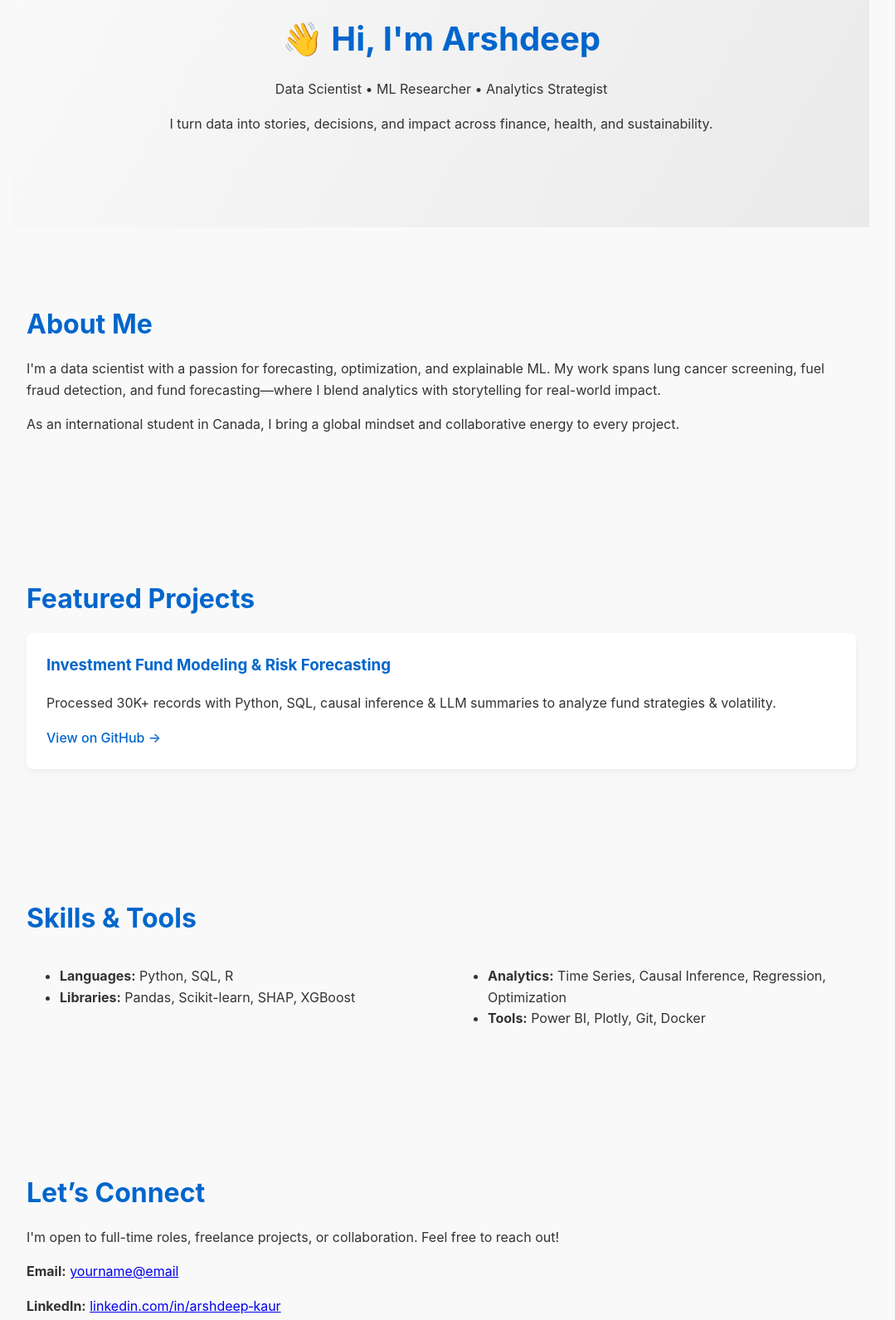
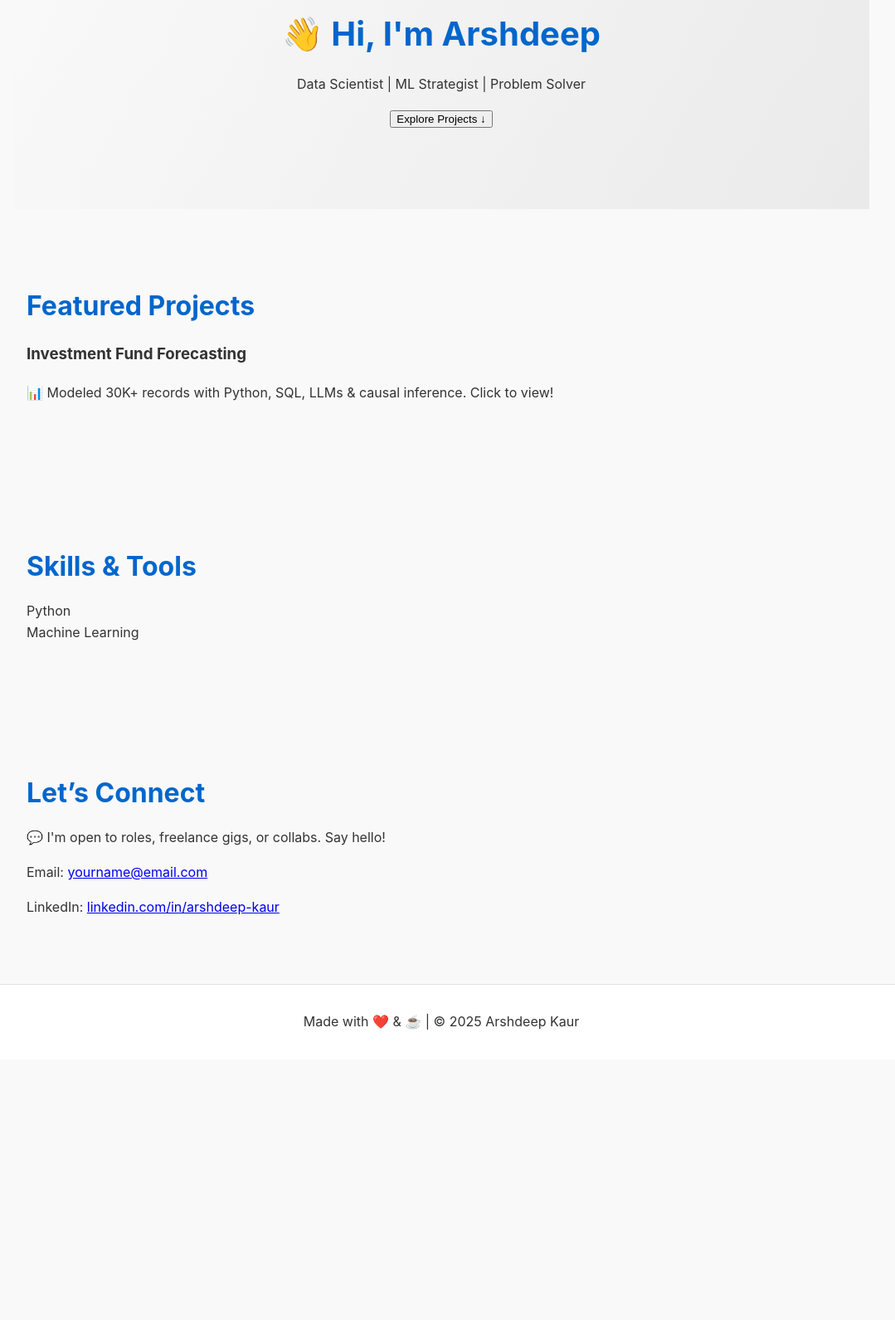
Before and after one commit to Arshkaur1/arshdeepkaur.github.io, a plain HTML site: page index.html in a window 1280 px wide. Shown: the part 240-1831 px from the top of the page at 83% size, without its empty margins (108-1187 px from the left). After the commit the page ends 1517 px from the top, so only its background shows below. Drawn offline with nearby package versions, Linux system fonts and the light colour scheme.

Commit message:
index.html

```diff
--- a/index.html
+++ b/index.html
@@ -1,86 +1,71 @@
 <!DOCTYPE html>
 <html lang="en">
 <head>
-  <meta charset="UTF-8">
-  <meta name="viewport" content="width=device‑width, initial‑scale=1.0">
-  <title>Arshdeep Kaur | Data Scientist</title>
-  <link rel="stylesheet" href="style.css">
+  <meta charset="UTF-8" />
+  <meta name="viewport" content="width=device-width, initial-scale=1" />
+  <title>Arshdeep Kaur | Interactive Portfolio</title>
+  <link rel="stylesheet" href="style.css" />
+  <script src="https://unpkg.com/scrollreveal"></script>
 </head>
 <body>
-  <header class="site-header">
+  <header class="header">
     <h1>Arshdeep Kaur</h1>
     <nav>
-      <a href="#about">About</a>
+      <a href="#hero">Home</a>
       <a href="#projects">Projects</a>
       <a href="#skills">Skills</a>
       <a href="#contact">Contact</a>
     </nav>
   </header>
 
-  <section id="hero">
-    <div class="hero-content fade-in">
+  <section id="hero" class="hero">
+    <div class="hero-bg"></div>
+    <div class="hero-content">
       <h2>👋 Hi, I'm Arshdeep</h2>
-      <p>Data Scientist • ML Researcher • Analytics Strategist</p>
-      <p>I turn data into stories, decisions, and impact across finance, health, and sustainability.</p>
+      <p>Data Scientist | ML Strategist | Problem Solver</p>
+      <button onclick="document.getElementById('projects').scrollIntoView({behavior:'smooth'})">Explore Projects ↓</button>
     </div>
   </section>
 
-  <section id="about" class="fade-in">
-    <h2>About Me</h2>
-    <p>I'm a data scientist with a passion for forecasting, optimization, and explainable ML. My work spans lung cancer screening, fuel fraud detection, and fund forecasting—where I blend analytics with storytelling for real-world impact.</p>
-    <p>As an international student in Canada, I bring a global mindset and collaborative energy to every project.</p>
-  </section>
-
-  <section id="projects">
+  <section id="projects" class="projects">
     <h2>Featured Projects</h2>
-    <div class="projects-grid">
-      <!-- Project cards inserted here -->
-      <!-- Example: -->
-      <div class="card fade-in">
-        <h3>Investment Fund Modeling & Risk Forecasting</h3>
-        <p>Processed 30K+ records with Python, SQL, causal inference & LLM summaries to analyze fund strategies & volatility.</p>
-        <a href="https://github.com/Arshkaur1/Investment-Fund-Forecasting" target="_blank">View on GitHub →</a>
+    <div class="project-grid">
+      <!-- Project Card Template -->
+      <div class="project-card" onclick="window.open('https://github.com/Arshkaur1/Investment-Fund-Forecasting','_blank')">
+        <div class="card-front">
+          <h3>Investment Fund Forecasting</h3>
+        </div>
+        <div class="card-back">
+          <p>📊 Modeled 30K+ records with Python, SQL, LLMs & causal inference. Click to view!</p>
+        </div>
       </div>
-      <!-- repeat for other projects -->
+      <!-- Repeat for other projects -->
+      <!-- ... -->
     </div>
   </section>
 
-  <section id="skills" class="fade-in">
+  <section id="skills" class="skills">
     <h2>Skills & Tools</h2>
-    <div class="skills-grid">
-      <ul><li><strong>Languages:</strong> Python, SQL, R</li><li><strong>Libraries:</strong> Pandas, Scikit-learn, SHAP, XGBoost</li></ul>
-      <ul><li><strong>Analytics:</strong> Time Series, Causal Inference, Regression, Optimization</li><li><strong>Tools:</strong> Power BI, Plotly, Git, Docker</li></ul>
+    <div class="skill-bar">
+      <label>Python</label><div class="bar"><div style="width: 95%"></div></div>
     </div>
+    <div class="skill-bar">
+      <label>Machine Learning</label><div class="bar"><div style="width: 90%"></div></div>
+    </div>
+    <!-- Add more skill bars -->
   </section>
 
-  <section id="contact" class="fade-in">
+  <section id="contact" class="contact">
     <h2>Let’s Connect</h2>
-    <p>I'm open to full-time roles, freelance projects, or collaboration. Feel free to reach out!</p>
-    <p><strong>Email:</strong> <a href="mailto:yourname@email">
- yourname@email</a></p>
-    <p><strong>LinkedIn:</strong> <a href="https://www.linkedin.com/in/arshdeep‑kaur">linkedin.com/in/arshdeep‑kaur</a></p>
+    <p>💬 I'm open to roles, freelance gigs, or collabs. Say hello!</p>
+    <p>Email: <a href="mailto:yourname@email.com">yourname@email.com</a></p>
+    <p>LinkedIn: <a href="#">linkedin.com/in/arshdeep-kaur</a></p>
   </section>
 
-  <footer>
-    <p>Made with 💡 and ☕ | Arshdeep Kaur © 2025</p>
-  </footer>
+  <footer>Made with ❤️ & ☕ | © 2025 Arshdeep Kaur</footer>
 
   <script>
-    // smooth scrolling
-    document.querySelectorAll('header nav a').forEach(link => {
-      link.onclick = e => {
-        e.preventDefault();
-        document.querySelector(link.getAttribute('href')).scrollIntoView({ behavior: 'smooth' });
-      }
-    });
-
-    // fade-in observer
-    const observer = new IntersectionObserver(entries => {
-      entries.forEach(e => {
-        if(e.isIntersecting) e.target.classList.add('visible');
-      });
-    }, { threshold: 0.1 });
-    document.querySelectorAll('.fade-in').forEach(el => observer.observe(el));
+    ScrollReveal().reveal('.project-card', { interval: 200, scale: 0.9 });
   </script>
 </body>
 </html>
```
